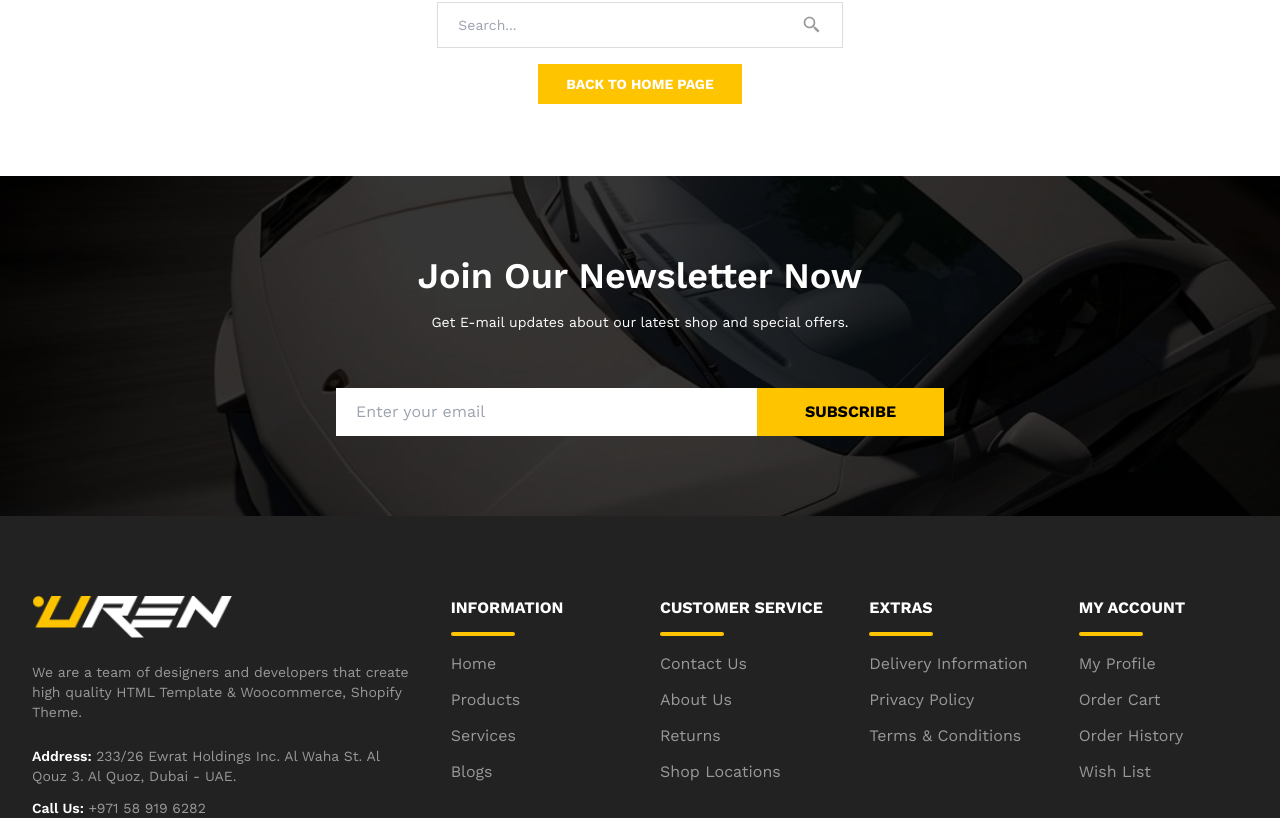
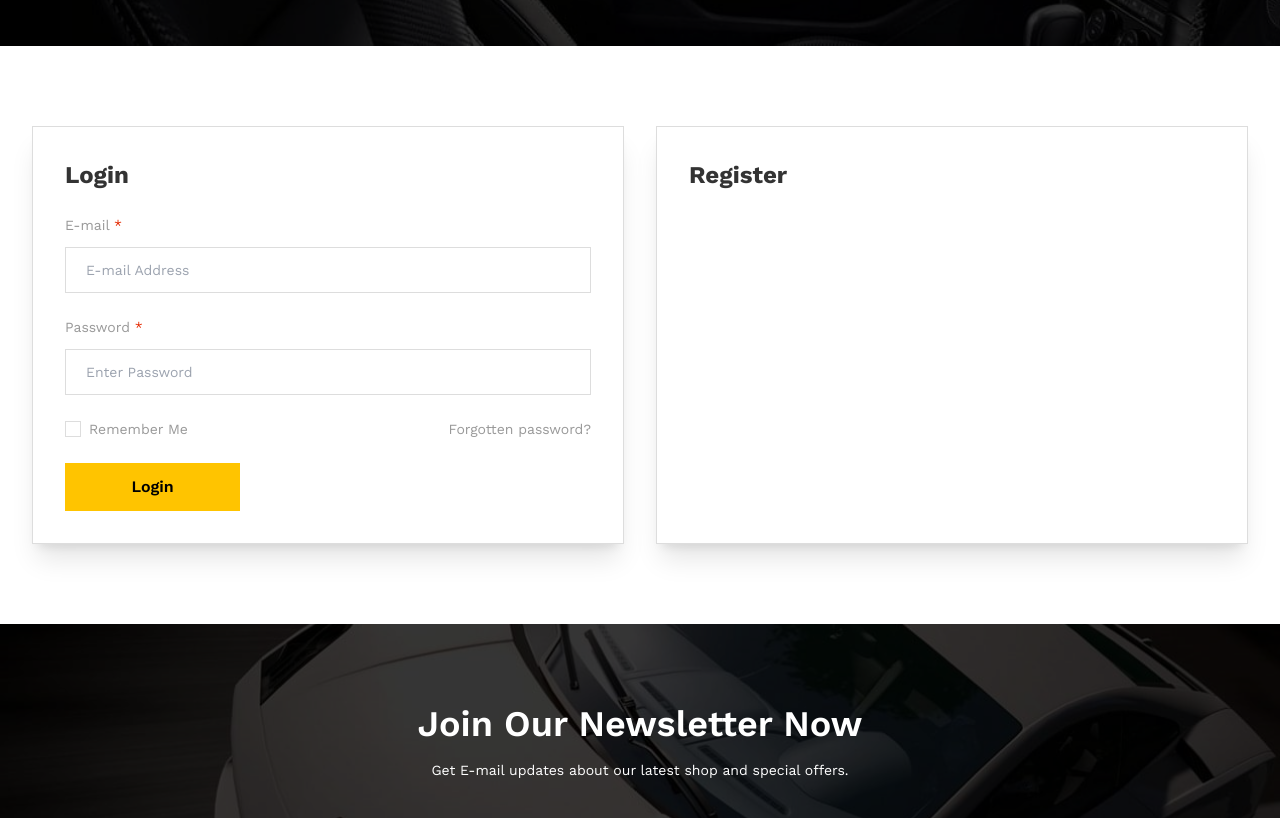
Before and after one commit to shahjalalhazari/Uren-Car-Accessories-Shop, a Next.js app: page /user/signin in a window 1280 px wide. Before the commit this address had no page. Shown: the part 580-1398 px from the top of the page. Built offline with nearby package versions, Linux system fonts and the light colour scheme.

Commit message:
SignIn/Login Form added.

```diff
--- /dev/null
+++ b/src/app/user/signin/page.js
@@ -0,0 +1,52 @@
+import Link from "next/link";
+import "./signin.css";
+import PageBreadcrumb from "@/components/shared/PageBreadcrumb";
+
+
+const SignInUPPage = () => {
+  return (
+    <div>
+      <PageBreadcrumb breadcrumbLink={"Login & Register"} breadcrumbTitle={"User Login & Register"} />
+      <div className="uren-container">
+        <div className="signin-layout">
+          {/* LogIn */}
+          <div className="signin-layout-item">
+            <h4 className="item-heading">Login</h4>
+
+            <form className="login-form">
+              <div className="form-group">
+                <label htmlFor="email">E-mail <span>*</span></label>
+                <input type="email" name="email" id="email" placeholder="E-mail Address"/>
+              </div>
+              <div className="form-group">
+                <label htmlFor="password">Password <span>*</span></label>
+                <input type="password" name="password" id="password" placeholder="Enter Password"/>
+              </div>
+              <div className="remember-forgot">
+                <div className="flex gap-x-2 items-center">
+                  <input
+                    type="checkbox"
+                    name="remember-login"
+                    id="remember-login"
+                    className="remember-checkbox uren-transition" />
+                  <label htmlFor="remember-login">Remember Me</label>
+                </div>
+
+                <p className="forgot-password uren-transition"><Link href={"user/forgot-password"}>Forgotten password?</Link></p>
+              </div>
+
+              <input type="submit" value="Login" className="submit-btn uren-transition"/>
+            </form>
+          </div>
+
+          {/* Register */}
+          <div className="signin-layout-item">
+            <h4 className="item-heading">Register</h4>
+          </div>
+        </div>
+      </div>
+    </div>
+  );
+};
+
+export default SignInUPPage;
--- /dev/null
+++ b/src/app/user/signin/signin.css
@@ -0,0 +1,80 @@
+/* MOBILE OR SMALL SCREEN (All Sizes) (DEFAULT) */
+/* LAYOUTs */
+.signin-layout {
+    @apply grid grid-cols-1 gap-y-4;
+}
+
+.signin-layout-item {
+    @apply shadow-md border border-uren-border p-6;
+}
+
+.item-heading {
+    @apply text-xl text-dark-gray font-bold;
+}
+
+/* LOGIN FORM */
+.login-form {
+    @apply mt-6 w-full;
+}
+.form-group {
+    @apply w-full text-sm text-body mb-6;
+}
+.form-group label {
+    @apply mb-3 block;
+}
+.form-group>label>span {
+    @apply text-secondary;
+}
+
+.form-group input {
+    @apply border border-uren-border text-sm w-full px-5 py-3 outline-none;
+}
+.remember-forgot {
+    @apply flex justify-between items-center text-sm text-body;
+}
+
+.remember-checkbox {
+    @apply appearance-none h-4 w-4 border border-uren-border outline-none cursor-pointer;
+}
+.remember-checkbox:checked {
+    @apply bg-primary border-transparent;
+}
+.forgot-password:hover{
+    @apply text-primary
+}
+.submit-btn {
+    @apply bg-primary w-1/3 text-dark font-semibold px-5 py-3 mt-6 cursor-pointer;
+}
+
+.submit-btn:hover {
+    @apply bg-secondary text-base-100;
+}
+
+/* TABLET OR MEDIUM SCREEN (All Sizes) */
+@media (min-width: 768px) and (max-width: 1024px) {
+    /* LAYOUTs */
+    .signin-layout {
+        @apply grid grid-cols-2 gap-y-0 gap-x-6;
+    }
+
+    .signin-layout-item {
+        @apply shadow-lg;
+    }
+}
+
+
+/* DESKTOP OR LARGE SCREEN (All Sizes)*/
+@media (min-width: 1025px) {
+    /* LAYOUTs */
+    .signin-layout {
+        @apply grid grid-cols-2 gap-y-0 gap-x-8;
+    }
+
+    .signin-layout-item {
+        @apply shadow-xl p-8;
+    }
+
+    .item-heading {
+        @apply text-2xl;
+    }
+}
--- a/src/components/shared/PageBreadcrumb.jsx
+++ b/src/components/shared/PageBreadcrumb.jsx
@@ -6,8 +6,13 @@ import { usePathname } from "next/navigation";
 const PageBreadcrumb = ({ breadcrumbTitle, breadcrumbLink }) => {
   const url = usePathname();
   const urlParts = url.split("/").filter(Boolean);
+
+  // Shop Related
   const isShop = urlParts.includes("shop");
   const isProductDetails = urlParts.length >= 3;
+
+  // User Related
+  const isUser = urlParts.includes("user");
 
   return (
     <div className="breadcrumb-bg bg-[url('/images/breadcrumb/1.jpg')] h-[25vh] lg:h-[50vh]">
@@ -21,6 +26,7 @@ const PageBreadcrumb = ({ breadcrumbTitle, breadcrumbLink }) => {
             </li>
 
             {isShop && <li>Shop</li>}
+            {isUser && <li>User</li>}
             {isProductDetails && (
               <li className="hover:text-primary uren-transition">
                 <Link href={"/shop/products"}>Products</Link>
--- a/src/components/shared/navbar/BottomNavbar.jsx
+++ b/src/components/shared/navbar/BottomNavbar.jsx
@@ -6,7 +6,7 @@ import { useState } from "react";
 import { BiSearch } from "react-icons/bi";
 import { FaAngleDown, FaBars, FaDollarSign, FaUser } from "react-icons/fa";
 
-const BottomNavbar = ({ navItems, categories }) => {
+const BottomNavbar = ({ navItems, categories, isUser }) => {
   const pathname = usePathname();
   const [isOpen, setIsOpen] = useState(false);
   return (
@@ -123,12 +123,31 @@ const BottomNavbar = ({ navItems, categories }) => {
               <FaUser /> <FaAngleDown className="dropdown-arrow" />
             </button>
             <ul className={"dropdown-list"}>
-              <li className="dropdown-list-item dropdown-list-active">
-                <Link href="user/profile">My Account</Link>
-              </li>
-              <li className="dropdown-list-item">
-                <Link href="user/logout">Logout</Link>
-              </li>
+              {isUser ? (
+                <>
+                  {/* <li className="dropdown-list-item dropdown-list-active"> */}
+                  <li
+                    className={`dropdown-list-item ${
+                      pathname.split("/").includes("profile") &&
+                      "dropdown-list-active"
+                    }`}
+                  >
+                    <Link href={"/user/profile"}>My Account</Link>
+                  </li>
+                  <li className="dropdown-list-item">
+                    <Link href={"/"}>Logout</Link>
+                  </li>
+                </>
+              ) : (
+                <li
+                  className={`dropdown-list-item ${
+                    pathname.split("/").includes("signin") &&
+                    "dropdown-list-active"
+                  }`}
+                >
+                  <Link href={"/user/signin"}>Sign In | Sign Up</Link>
+                </li>
+              )}
             </ul>
           </div>
         </div>
--- a/src/components/shared/navbar/Navbar.jsx
+++ b/src/components/shared/navbar/Navbar.jsx
@@ -4,11 +4,13 @@ import StickyNavbar from "./StickyNavbar";
 import TopNavbar from "./TopNavbar";
 
 const Navbar = () => {
+  const user = false;
+
   return (
     <>
-      <TopNavbar navItems={navItems} categories={categories} />
-      <BottomNavbar navItems={navItems} categories={categories} />
-      <StickyNavbar navItems={navItems} />
+      <TopNavbar navItems={navItems} categories={categories} isUser={user} />
+      <BottomNavbar navItems={navItems} categories={categories} isUser={user} />
+      <StickyNavbar navItems={navItems} isUser={user} />
     </>
   );
 };
--- a/src/components/shared/navbar/StickyNavbar.jsx
+++ b/src/components/shared/navbar/StickyNavbar.jsx
@@ -6,7 +6,7 @@ import { BiShoppingBag } from "react-icons/bi";
 import { FaAngleDown, FaUser } from "react-icons/fa";
 
 
-const StickyNavbar = ({navItems}) => {
+const StickyNavbar = ({ navItems, isUser }) => {
   const [isVisible, setIsVisible] = useState(false);
   const pathname = usePathname();
 
@@ -60,12 +60,31 @@ const StickyNavbar = ({navItems}) => {
             <FaUser /> <FaAngleDown className="dropdown-arrow" />
           </button>
           <ul className={"dropdown-list"}>
-            <li className="dropdown-list-item">
-              <Link href="user/profile">My Account</Link>
-            </li>
-            <li className="dropdown-list-item">
-              <Link href="user/logout">Logout</Link>
-            </li>
+            {isUser ? (
+              <>
+                {/* <li className="dropdown-list-item dropdown-list-active"> */}
+                <li
+                  className={`dropdown-list-item ${
+                    pathname.split("/").includes("profile") &&
+                    "dropdown-list-active"
+                  }`}
+                >
+                  <Link href={"/user/profile"}>My Account</Link>
+                </li>
+                <li className="dropdown-list-item">
+                  <Link href={"/"}>Logout</Link>
+                </li>
+              </>
+            ) : (
+              <li
+                className={`dropdown-list-item ${
+                  pathname.split("/").includes("signin") &&
+                  "dropdown-list-active"
+                }`}
+              >
+                <Link href={"/user/signin"}>Sign In | Sign Up</Link>
+              </li>
+            )}
           </ul>
         </div>
       </div>
--- a/src/components/shared/navbar/TopNavbar.jsx
+++ b/src/components/shared/navbar/TopNavbar.jsx
@@ -11,9 +11,12 @@ import {
   BiX,
 } from "react-icons/bi";
 
-const TopNavbar = ({ navItems, categories }) => {
+const TopNavbar = ({ navItems, isUser }) => {
   const pathname = usePathname();
   const [navbarOpen, setNavbarOpen] = useState(false);
+
+  const isSignIn = pathname.split("/").includes("signin");
+  console.log(isSignIn);
   return (
     <div className="nav-top-part">
       {/* NAVBAR TOP PART FOR LARGE DEVICES */}
@@ -149,9 +152,9 @@ const TopNavbar = ({ navItems, categories }) => {
                 ))}
               </ul>
 
-              <hr className="border-[#ddd] mx-8 mt-6 mb-2" />
+              <hr className="border-uren-border mx-8 mt-6 mb-2" />
 
-              <ul className="text-[#999] mx-4">
+              <ul className="text-body mx-4">
                 <div className="collapse collapse-arrow mb-[-25px]">
                   <input type="radio" name="my-accordion-2" />
                   <div className="collapse-title font-semibold">
@@ -159,12 +162,20 @@ const TopNavbar = ({ navItems, categories }) => {
                   </div>
                   <div className="collapse-content text-sm ml-4">
                     <ul className="space-y-3">
+                      {isUser ? (
+                        <>
                           <li>
                             <Link href={"/user/profile"}>My Account</Link>
                           </li>
                           <li>
-                        <Link href={"/"}>Sign In | Sign Up</Link>
+                            <Link href={"/"}>Logout</Link>
                           </li>
+                        </>
+                      ) : (
+                        <li>
+                          <Link href={"/user/signin"}>Sign In | Sign Up</Link>
+                        </li>
+                      )}
                     </ul>
                   </div>
                 </div>
@@ -292,8 +303,8 @@ const TopNavbar = ({ navItems, categories }) => {
                     </li>
                   ))}
                 </ul>
-                <hr className="border-[#ddd] mx-8 mt-6 mb-2" />
-                <ul className="text-[#999] mx-4">
+                <hr className="border-uren-border mx-8 mt-6 mb-2" />
+                <ul className="text-body mx-4">
                   <div className="collapse collapse-arrow mb-[-25px]">
                     <input type="radio" name="my-accordion-2" />
                     <div className="collapse-title font-semibold">
@@ -301,12 +312,20 @@ const TopNavbar = ({ navItems, categories }) => {
                     </div>
                     <div className="collapse-content text-sm ml-4">
                       <ul className="space-y-3">
+                        {isUser ? (
+                          <>
                             <li>
                               <Link href={"/user/profile"}>My Account</Link>
                             </li>
                             <li>
-                          <Link href={"/"}>Sign In | Sign Up</Link>
+                              <Link href={"/"}>Logout</Link>
                             </li>
+                          </>
+                        ) : (
+                          <li>
+                            <Link href={"/user/signin"}>Sign In | Sign Up</Link>
+                          </li>
+                        )}
                       </ul>
                     </div>
                   </div>
--- a/src/components/shared/navbar/navbar.css
+++ b/src/components/shared/navbar/navbar.css
@@ -36,10 +36,10 @@
     @apply w-full px-8 py-5 text-sm bg-[#eee] outline-none;
 }
 .sidebar-search-btn {
-    @apply text-xl text-[#999] p-5;
+    @apply text-xl text-body p-5;
 }
 .sidebar-nav-list {
-    @apply space-y-4 text-[#999] font-semibold mt-8 mx-8;
+    @apply space-y-4 text-body font-semibold mt-8 mx-8;
 }
 .nav-phone-num {
     @apply flex items-center justify-center gap-3 border border-primary py-2.5 text-lg font-semibold text-secondary;
@@ -56,13 +56,13 @@
     @apply uppercase font-semibold leading-none;
 }
 .categories-list {
-    @apply z-[999] absolute left-0 text-[#999] text-sm px-8 py-4 font-medium w-full max-h-[40vh] overflow-y-auto bg-base-100 shadow-lg border border-primary border-t-0 animate-fadeIn;
+    @apply z-[999] absolute left-0 text-body text-sm px-8 py-4 font-medium w-full max-h-[40vh] overflow-y-auto bg-base-100 shadow-lg border border-primary border-t-0 animate-fadeIn;
 }
 .categories-arrow {
     @apply text-3xl transition-transform duration-500 ease-in-out
 }
 .dropdown-list-item {
-    @apply py-2.5 border-b border-[#ddd];
+    @apply py-2.5 border-b border-uren-border;
 }
 .dropdown-list-item:last-child {
     @apply border-none;
--- a/tailwind.config.mjs
+++ b/tailwind.config.mjs
@@ -16,6 +16,7 @@ export default {
         primary: "#ffc400",
         secondary: "#e52e06",
         dark: "#000",
+        "dark-gray":"#333",
         blue: "#0886cf",
         "body": "#999",
         "base-100": "#ffffff",
```
Lines whose indentation alone changed are shown as unchanged.
